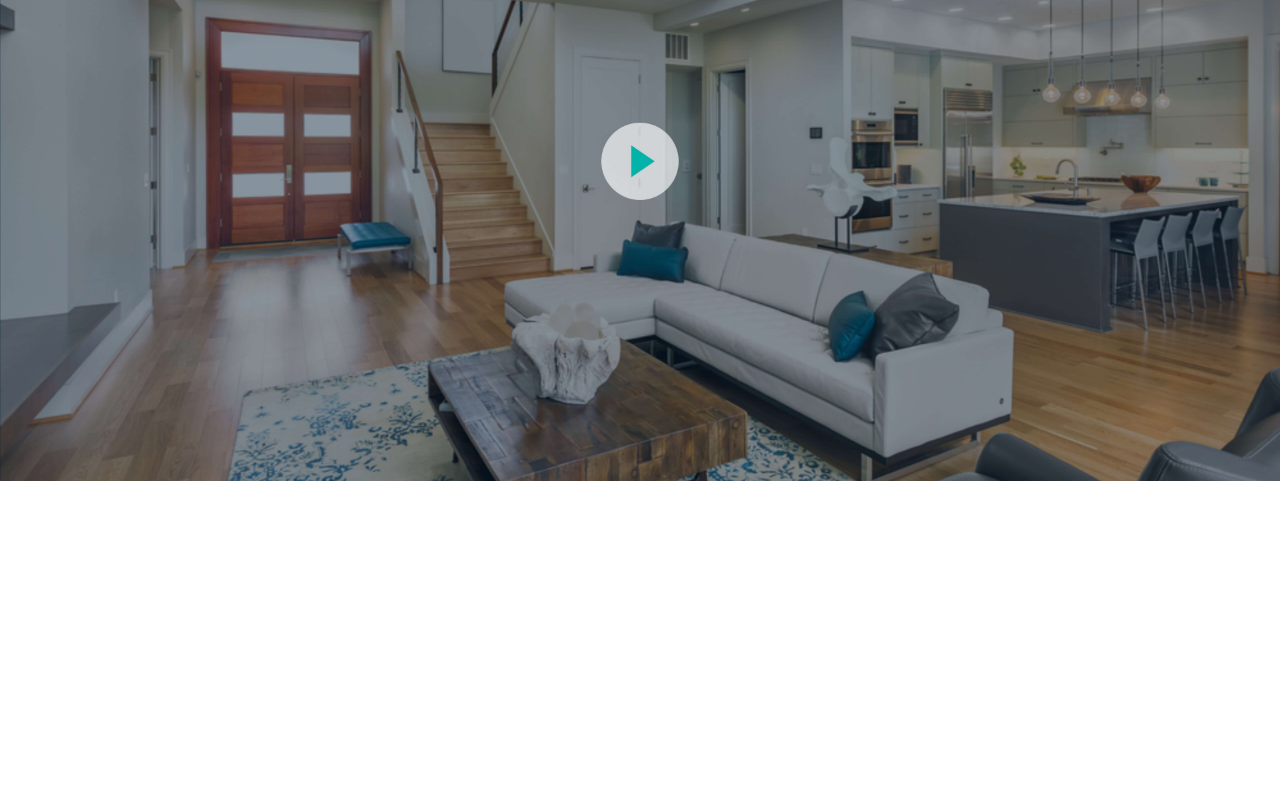
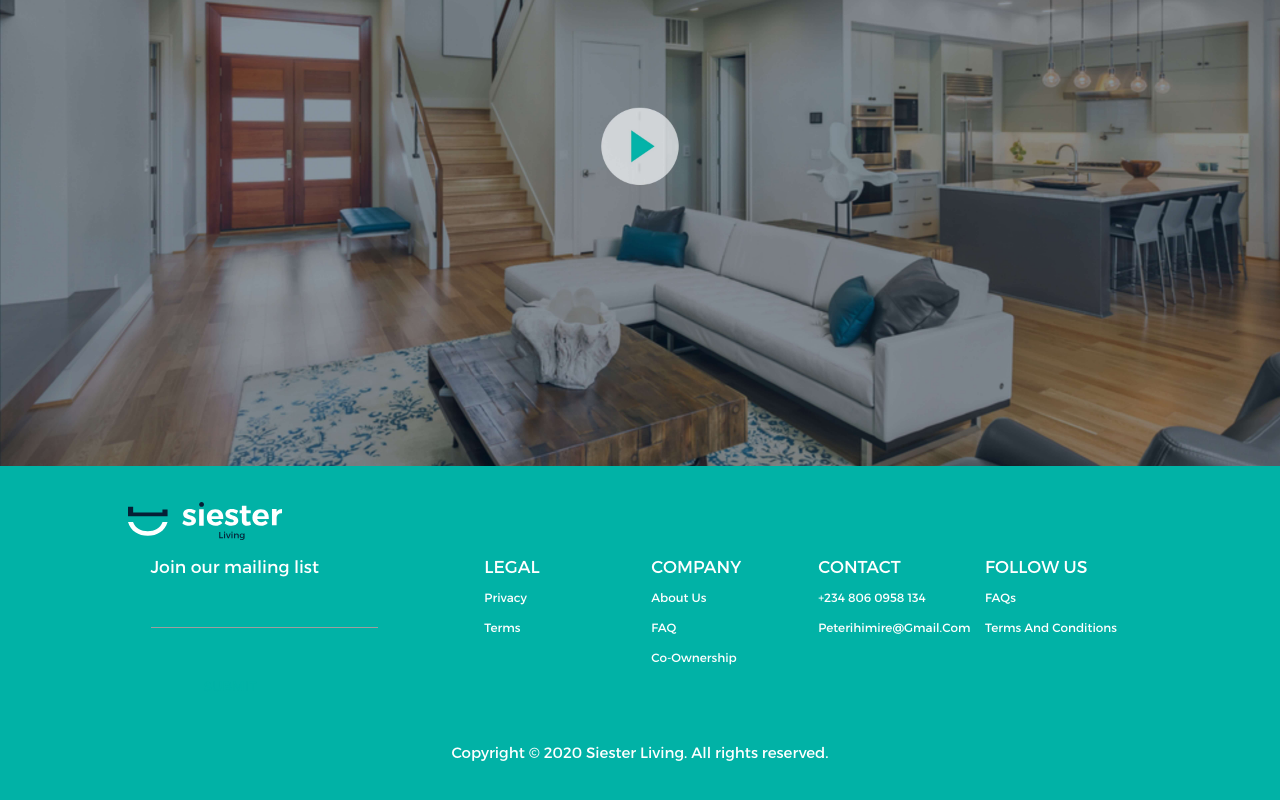
Before and after one commit to peterihimire/siester-living-react-materialize, a React (Create React App) app: page / in a window 1280 px wide. Shown: the part 3363-4163 px from the top of the page. Before the commit the page ends 3850 px from the top, so only its background shows below. Built offline with nearby package versions, Linux system fonts and the light colour scheme.

Commit message:
Fixed the tour-section showing white space at the end , by setting margin-up to -1px, Added new footer component, home page is almost complete except for some minor changes needed in few places

```diff
--- a/src/App.js
+++ b/src/App.js
@@ -7,7 +7,7 @@ import HomeCoownership from "./components/HomeCoownership";
 import OwnerPartner from "./components/OwnerPartner";
 import SiesterMobile from "./components/SiesterMobile";
 import TourSection from "./components/TourSection";
-
+import Footer from "./components/Footer";
 function App() {
   // For Nav Color
   const [navColor, setNavColor] = useState({
@@ -19,7 +19,7 @@ function App() {
       console.log(window.scrollY);
       let position = window.pageYOffset;
       console.log(position);
-      if (position > 50) {
+      if (position > 100) {
         console.log("I am at position above 50px");
         setNavColor({
           isColor: true,
@@ -41,6 +41,7 @@ function App() {
       <OwnerPartner />
       <SiesterMobile />
       <TourSection />
+      <Footer />
     </>
   );
 }
--- /dev/null
+++ b/src/components/Footer.css
@@ -0,0 +1,28 @@
+footer {
+  background-color: var(--sec-color);
+  padding: 3rem 0;
+  color: var(--main-white);
+}
+.footer-logo img{
+  width: 15%;
+}
+.footer-content h6 {
+  text-transform: uppercase;
+}
+.footer-content ul{
+  font-size: .8rem !important;
+  text-transform: capitalize;
+}
+.footer-content li{
+  padding: .4rem 0;
+}
+
+@media (max-width: 600px){
+  .footer-logo img{
+    width: 30%;
+  }
+  .footer-content h6 {
+    text-transform: uppercase;
+    text-decoration: underline;
+  }
+}
--- /dev/null
+++ b/src/components/Footer.js
@@ -0,0 +1,81 @@
+import React from "react";
+import "./Footer.css";
+import logoAlt from "../assets/siester-logo-white.svg";
+import { Link } from "react-router-dom";
+
+const Footer = () => {
+  return (
+    <footer>
+      <div className="container">
+        <div className="footer-logo">
+          <Link to="/">
+            <img src={logoAlt} alt="logo alt" />
+          </Link>
+        </div>
+        <div className="row">
+          <div className="col s12">
+            <div className="col s12 m12 l3 ">
+              <div className="s12 m4  white-text">
+                <h6>Join our mailing list</h6>
+                <form>
+                  <input name="email" required />
+                  <div className="sub-btn-container">
+                    <button className="btn btn-bigger btn-full-width btn-mailing">
+                      submit
+                    </button>
+                  </div>
+                </form>
+              </div>
+            </div>
+            <div className="col s12 m12 l8 offset-l1 ">
+              <div className="row">
+                <div className="col s6 m3 ">
+                  <div className="footer-content">
+                    <h6>legal</h6>
+                    <ul>
+                      <li>privacy</li>
+                      <li>terms</li>
+                    </ul>
+                  </div>
+                </div>
+                <div className="col s6 m3 ">
+                  <div className="footer-content">
+                    <h6>company</h6>
+                    <ul>
+                      <li>about us</li>
+                      <li>FAQ</li>
+                      <li>co-ownership</li>
+                    </ul>
+                  </div>
+                </div>
+                <div className="col s6 m3 ">
+                  <div className="footer-content">
+                    <h6>contact</h6>
+                    <ul>
+                      <li>+234 806 0958 134</li>
+                      <li>peterihimire@gmail.com</li>
+                    </ul>
+                  </div>
+                </div>
+                <div className="col s6 m3 ">
+                  <div className="footer-content">
+                    <h6>follow us</h6>
+                    <ul>
+                      <li>FAQs</li>
+                      <li>terms and conditions</li>
+                    </ul>
+                  </div>
+                </div>
+              </div>
+            </div>
+          </div>
+        </div>
+        <div className="footer-copyright col s12 center">
+          <p>Copyright &copy; 2020 Siester Living. All rights reserved.</p>
+        </div>
+      </div>
+    </footer>
+  );
+};
+
+export default Footer;
--- a/src/components/TourSection.css
+++ b/src/components/TourSection.css
@@ -1,14 +1,12 @@
 section#tour-section {
-  /* height: 60px !important;
-  margin: 0 !important;
-  padding: 0 !important; */
+  padding: 0rem 0 !important;
+  margin: -1rem 0;
 }
 
 .tour-img {
   width: 100%;
-  /* height: 50px !important; */
+  cursor: pointer;
 }
 .tour-img img {
   width: 100%;
-  /* height: 700px; */
 }
--- a/src/index.css
+++ b/src/index.css
@@ -214,6 +214,9 @@ h4 {
   }
   .btn-full-width {
     width: 100%;
+  }
+  .center-sm {
+    text-align: center;
   }
 }
 
@@ -672,7 +675,7 @@ img.space-img {
 /*=== end of Home-Owner Section ===*/
 
 /*=== Siester-Mobile Section ===*/
-section#siester-mobile {
+/* section#siester-mobile {
   padding: 60px 0 30px;
 }
 img.siester-logo-txt {
@@ -733,9 +736,9 @@ a.app-store-link img {
     width: 80% !important;
     margin-top: -30px !important;
   }
-}
+} */
 @media (max-width: 600px) {
-  section#siester {
+  /* section#siester {
     padding: 20px 0 !important;
   }
   .text-side {
@@ -761,18 +764,18 @@ a.app-store-link img {
     width: 100% !important;
     z-index: -1;
     right: 0 !important;
-  }
+  } */
   /* notice */
   h1.banner-title {
-    font-size: 3rem;
-    text-align: center;
+    /* font-size: 3rem;
+    text-align: center; */
     /* font-family: var(--font-xbold); */
   }
-  #home .carousel.carousel-slider .carousel-item p,
+  /* #home .carousel.carousel-slider .carousel-item p,
   .home-btn-wrapper {
     width: 100% !important;
     text-align: center;
-  }
+  } */
 }
 /*=== end of Siester-Mobile Section ===*/
 
```
Also changed, not shown: 1 other file (tests, documents, lock files or other folders).
